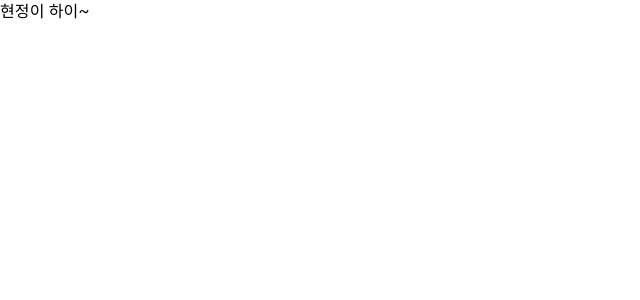
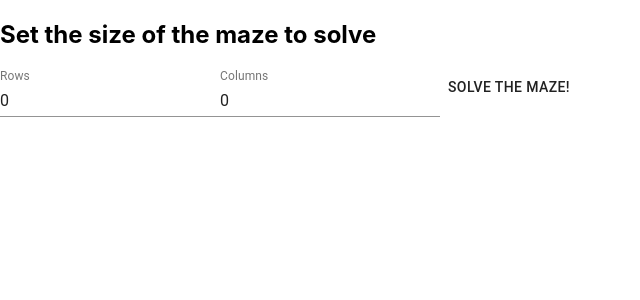
Before and after one commit to sahn1998/MazeOut, a React (Create React App) app in the folder maze-out/client/: page / in a window 1280 px wide. Shown: the top 300 px of the page, without its empty margins (0-640 px from the left). Built offline with nearby package versions, Linux system fonts and the light colour scheme.

Commit message:
configured basic maze.

```diff
--- a/maze-out/client/src/App.js
+++ b/maze-out/client/src/App.js
@@ -1,12 +1,13 @@
-import React, { Component } from 'react';
-import Home from './components/Home';
+import { BrowserRouter as Router, Route } from "react-router-dom";
+import React from "react";
+import { Game } from './components/Game';
 
-class App extends Component {
-  render() {
+class App extends React.Component {
+  render(){
     return (
-        <React.Fragment>
-            <Home/>
-        </React.Fragment>
+      <Router>
+        <Route path="/" component={Game} />
+      </Router>
     )
   }
 }
--- /dev/null
+++ b/maze-out/client/src/components/Game.js
@@ -0,0 +1,62 @@
+import { TextField, Button } from '@material-ui/core';
+import React from 'react';
+import { Maze } from './Maze';
+import "./Game.css";
+
+
+export class Game extends React.Component {
+    state = {
+        rows: 0,
+        cols: 0,
+        startGame: false,
+    }
+
+    GameStart() {
+        return (
+            <div>
+                <Maze
+                    rows={parseInt(this.state.rows, 10)}
+                    cols={parseInt(this.state.cols, 10)}
+                />
+            </div>
+        )
+    }
+
+    SetMazeSize() {
+        return (
+            <div className="config-game">
+                <h2>Set the size of the maze to solve</h2>
+                <div className="maze-size-input">
+                    <TextField
+                        label="Rows"
+                        value={this.state.rows}
+                        onChange={event => this.setState({rows: event.target.value})}
+                    />
+                    <TextField
+                        label="Columns"
+                        value={this.state.cols}
+                        onChange={event => this.setState({cols: event.target.value})}
+                    />
+                    <Button onClick={this.PlayGameClick}>
+                        Solve the Maze!
+                    </Button>
+                </div>
+            </div>
+        )
+    }
+
+    PlayGameClick = () => {
+        console.log(this.state);
+        if (this.state.rows > 0 && this.state.cols > 0) {
+            this.setState({startGame: true});
+        }
+    }
+
+    render(){
+        if (!this.state.startGame) {
+            return this.SetMazeSize();
+        } else {
+            return this.GameStart();
+        }
+    }
+}
--- a/maze-out/client/src/components/Home.js
+++ /dev/null
@@ -1,18 +0,0 @@
-import React from 'react';
-import { Typography } from '@material-ui/core';
-
-class Home extends React.Component {
-
-    render() {
-        return (
-            <React.Fragment>
-                <Typography>
-                    현정이 하이~
-                </Typography>
-            </React.Fragment>
-        )
-    }
-
-}
-
-export default Home;
--- /dev/null
+++ b/maze-out/client/src/components/Maze.js
@@ -0,0 +1,56 @@
+import React from "react";
+import { Tile } from "./Tile";
+
+export class Maze extends React.Component {
+
+    state = {
+        // Creating a 2D Matrix for creating a maze grid.
+        maze: new Array(this.props.rows).fill('').map(x => (new Array(this.props.cols).fill(''))),
+    }
+
+    createMaze = () => {
+        const mazeStyle = {
+            textAlign: "center",
+            height: "100%",
+            width: "100%",
+            tableLayout:"fixed",
+        };
+
+        const mazeGrid = this.state.maze;
+        // Visualizing the maze grid with Tile component
+        // For each row, all the columns are displayed with Tile component.
+        const maze = mazeGrid.map((row, i) => {
+            return (
+                <tr>
+                    {row.map((col, j) => {
+                        return (
+                            <Tile handleClick={this.handleClick}/>
+                        )
+                    })}
+                </tr>
+            )
+        });
+
+        return (
+            <div>
+                <table cellSpacing="0" style={mazeStyle}>
+                    <tbody>
+                        {maze}
+                    </tbody>
+                </table>
+            </div>
+        )
+    }
+
+    handleClick(){
+
+    }
+
+    render() {
+        return (
+            <div>
+                {this.createMaze()}
+            </div>
+        )
+    }
+}
--- /dev/null
+++ b/maze-out/client/src/components/Tile.js
@@ -0,0 +1,16 @@
+import React from 'react';
+
+export class Tile extends React.Component{
+    render() {
+        return (
+            <td onClick={this.props.handleClick}>
+                <div
+                    style={{
+                        border: "1px solid",
+                        height:25,
+                    }}
+                />
+            </td>
+        )
+    }
+}
--- a/maze-out/client/src/index.js
+++ b/maze-out/client/src/index.js
@@ -6,7 +6,7 @@ import reportWebVitals from './reportWebVitals';
 
 ReactDOM.render(
   <React.StrictMode>
-    <App />
+    <App/>
   </React.StrictMode>,
   document.getElementById('root')
 );
--- /dev/null
+++ b/maze-out/client/src/react-app-env.d.ts
@@ -0,0 +1 @@
+/// <reference types="react-scripts" />
```
Also changed, not shown: maze-out/client/package.json (+8 -0 lines), maze-out/client/tsconfig.json (added, +26 -0 lines), maze-out/client/src/components/Game.css (added), 1 other file (tests, documents, lock files or other folders).
